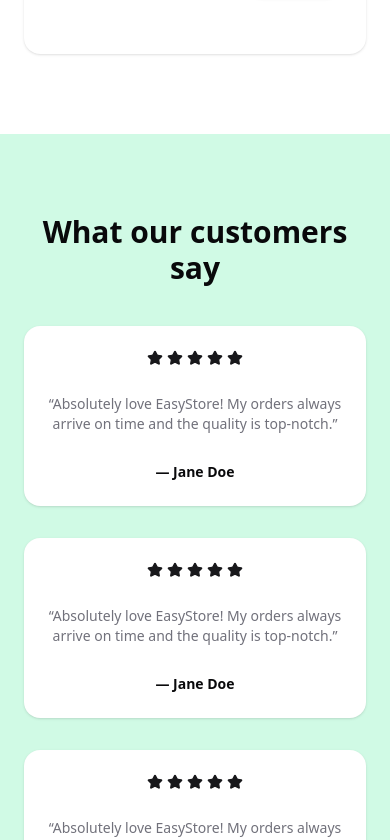
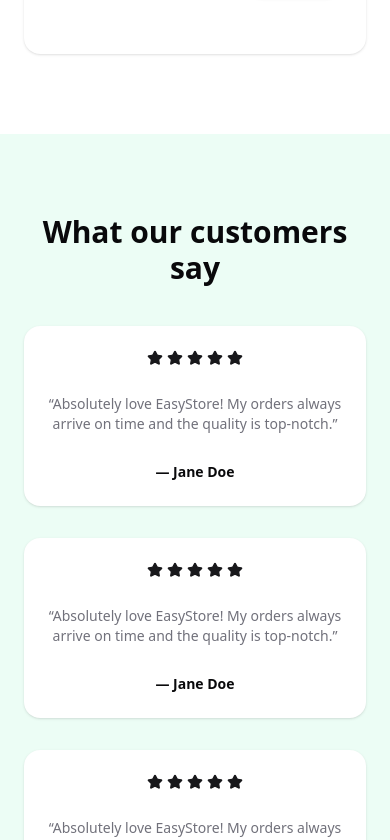
Before and after one commit to dominionbanjo/easyStore, a React (Vite) app: page / in a window 390 px wide. Shown: the part 5764-6604 px from the top of the page. Built offline with nearby package versions, Linux system fonts and the light colour scheme.

Commit message:
new branch

```diff
--- a/src/modules/website/home/components/HeroSection.tsx
+++ b/src/modules/website/home/components/HeroSection.tsx
@@ -1,4 +1,3 @@
-
 // "use client";
 
 // import { motion, type Variants } from "framer-motion";
@@ -27,7 +26,6 @@
 //                 <div className="absolute left-1/2 top-1/3 h-[500px] w-[500px] -translate-x-1/2 rounded-full bg-[radial-gradient(circle_at_center,theme(colors.emerald.100),transparent_70%)] opacity-40 blur-3xl" />
 //                 <div className="absolute inset-0 bg-[radial-gradient(100%_100%_at_0%_0%,rgba(0,0,0,0.02)_0%,transparent_70%)]" />
 //             </div>
-
 
 //             <div className="flex justify-center w-full">
 //                 <div className="max-w-[1800px] w-full px-7 sm:px-8 flex flex-col items-center lg:flex-row lg:items-center lg:justify-between gap-12">
@@ -71,7 +69,6 @@
 //                         </motion.div>
 //                     </div>
 
-
 //                     <motion.div
 //                         variants={transitionVariants}
 //                         initial="hidden"
@@ -109,7 +106,6 @@
 //                                         <img src="/logos/favicon-transparent.png" alt="logo" width={20} height={20} />
 //                                     </button>
 
-
 //                                     <div className="absolute right-full mr-3 flex items-center">
 //                                         <div
 //                                             role="tooltip"
@@ -128,13 +124,6 @@
 //         </section>
 //     );
 // }
-
-
-
-
-
-
-
 
 "use client";
 
@@ -158,9 +147,12 @@
 
 export default function HeroSection() {
   return (
-    <section className="relative isolate overflow-hidden  pt-32 pb-28 sm:pt-40 sm:pb-32">
+    <section className="relative isolate overflow-hidden  pt-32 pb-28 sm:pt-40 sm:pb-32 mx-auto">
       {/* ───────────── Background Layer (kept for layout, no color) ───────────── */}
-      <div aria-hidden="true" className="absolute inset-0 -z-10 overflow-hidden " />
+      <div
+        aria-hidden="true"
+        className="absolute inset-0 -z-10 overflow-hidden "
+      />
 
       {/* ───────────── Main Container ───────────── */}
       <div className="flex justify-center w-full">
@@ -184,8 +176,8 @@
               transition={{ delay: 0.2 }}
               className="mt-6 max-w-xl mx-auto lg:mx-0 text-lg sm:text-xl leading-relaxed text-foreground"
             >
-              Shop the best deals in fashion, electronics, home decor, and more —
-              all curated for your lifestyle.
+              Shop the best deals in fashion, electronics, home decor, and more
+              — all curated for your lifestyle.
             </motion.p>
 
             <motion.div
--- a/src/modules/website/home/components/TestimonialsSection.tsx
+++ b/src/modules/website/home/components/TestimonialsSection.tsx
@@ -3,20 +3,24 @@
 
 export default function TestimonialsSection() {
   return (
-    <section className="py-20 bg-emerald-100">
+    <section className="py-20 bg-emerald-50">
       <div className="max-w-6xl mx-auto text-center px-6 space-y-10">
         <h2 className="text-3xl font-semibold">What our customers say</h2>
 
         <div className="grid sm:grid-cols-2 lg:grid-cols-3 gap-8">
           {[1, 2, 3].map((n) => (
-            <Card key={n} className="bg-card rounded-2xl shadow-sm p-6 space-y-3">
+            <Card
+              key={n}
+              className="bg-card rounded-2xl shadow-sm p-6 space-y-3"
+            >
               <div className="flex justify-center gap-1 text-primary">
                 {[...Array(5)].map((_, i) => (
                   <Star key={i} className="h-4 w-4 fill-primary" />
                 ))}
               </div>
               <p className="text-sm text-muted-foreground">
-                “Absolutely love EasyStore! My orders always arrive on time and the quality is top-notch.”
+                “Absolutely love EasyStore! My orders always arrive on time and
+                the quality is top-notch.”
               </p>
               <span className="text-sm font-semibold text-foreground">
                 — Jane Doe
```
